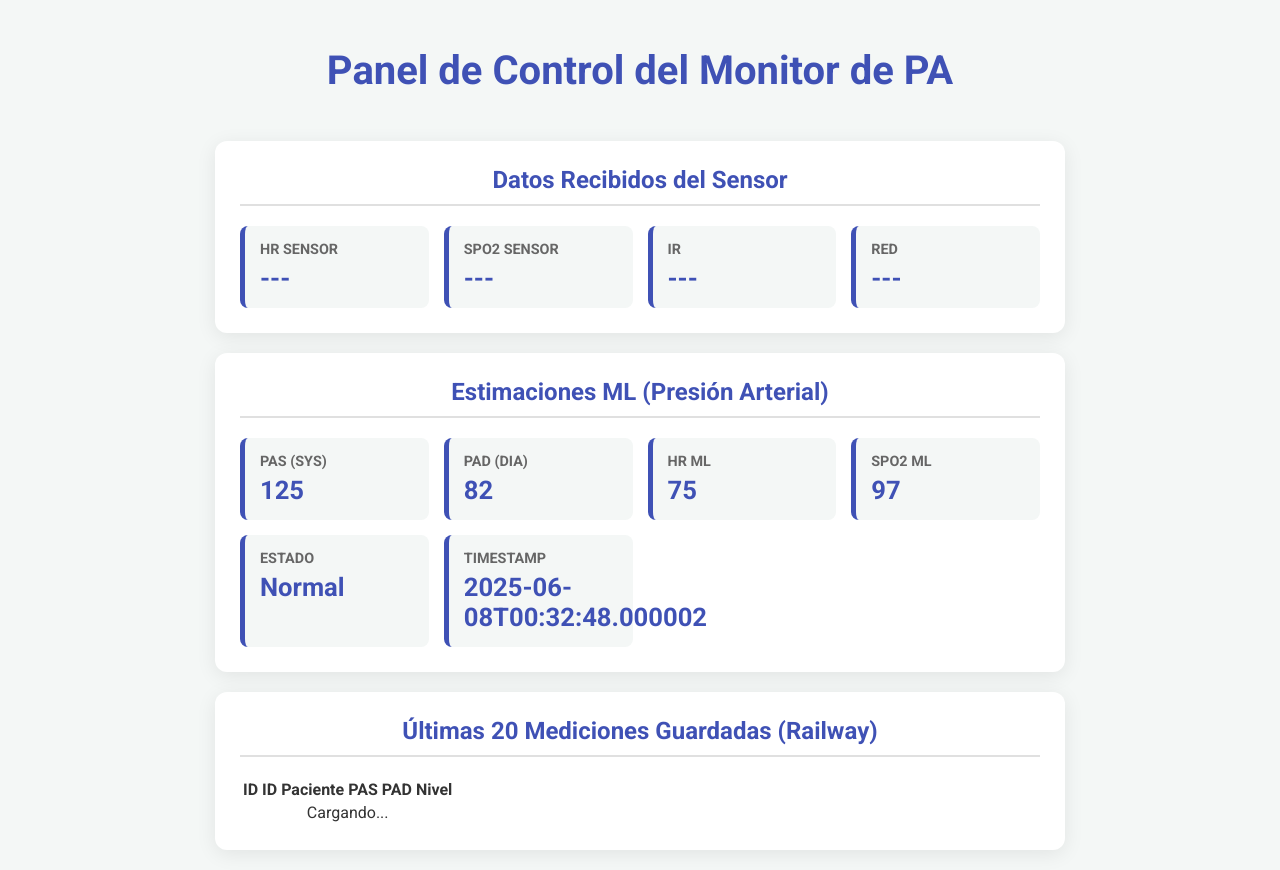
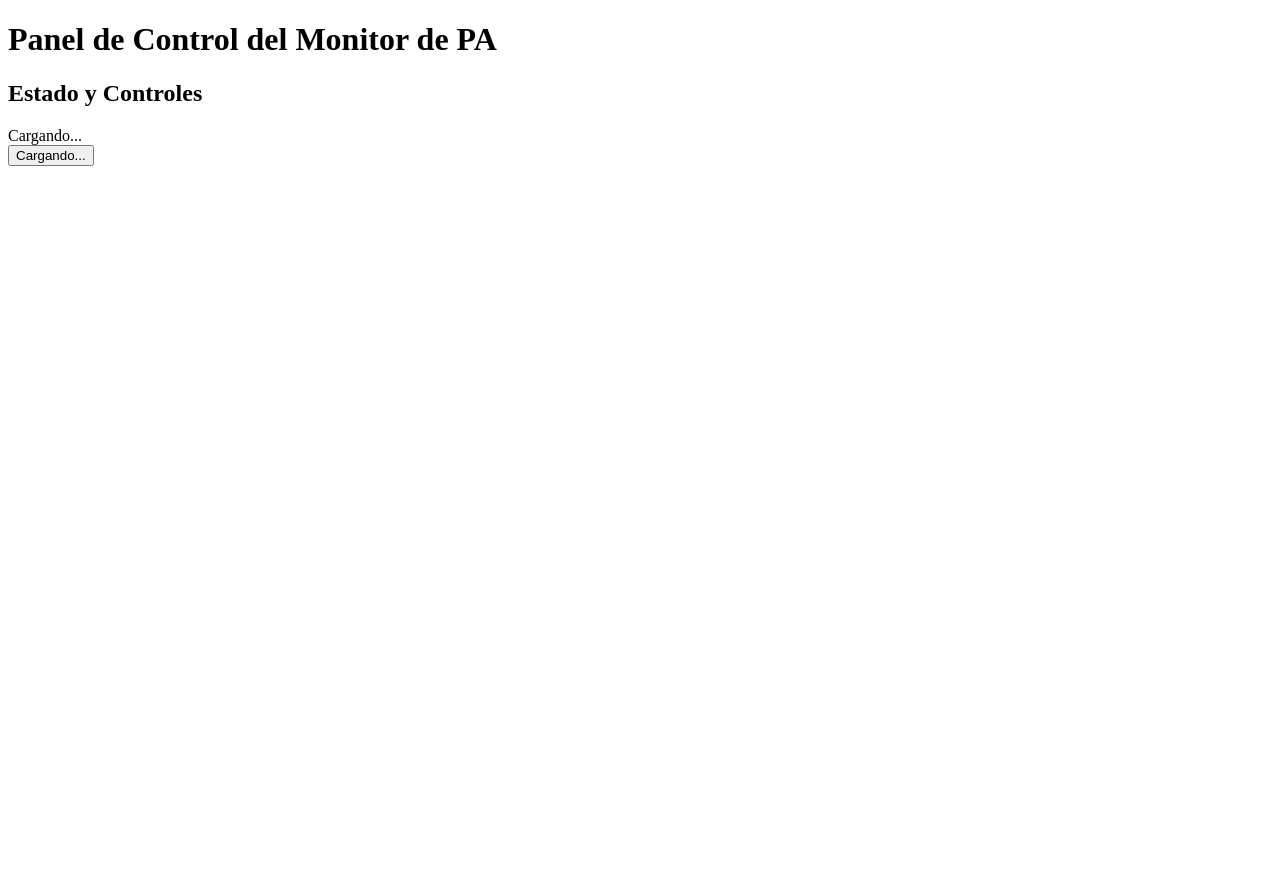
Before and after one commit to IsaacVera30/Prueba, a Flask app: template templates/index.html in a window 1280 px wide. After the commit the page ends 166 px from the top, so only its background shows below. Run offline with Flask 3, Linux system fonts and the light colour scheme; the template is opened without the code that fills it, so the values that code supplies are empty.

Commit message:
index.html

```diff
--- a/templates/index.html
+++ b/templates/index.html
@@ -5,153 +5,63 @@
     <meta name="viewport" content="width=device-width, initial-scale=1.0">
     <title>Panel de Control - Monitor de PA</title>
     <style>
-        @import url('https://fonts.googleapis.com/css2?family=Roboto:wght@400;500;700&display=swap');
-
-        :root {
-            --primary-color: #3f51b5;
-            --secondary-color: #f50057;
-            --success-color: #4CAF50;
-            --warning-color: #ff9800;
-            --light-bg: #f4f7f6;
-            --card-bg: #ffffff;
-            --text-color: #333;
-            --text-light: #666;
-            --border-color: #e0e0e0;
-            --shadow: 0 4px 20px rgba(0, 0, 0, 0.08);
-        }
-
-        body {
-            font-family: 'Roboto', sans-serif;
-            margin: 0;
-            padding: 20px;
-            background-color: var(--light-bg);
-            color: var(--text-color);
-            display: flex;
-            flex-direction: column;
-            align-items: center;
-            gap: 20px;
-        }
-
-        .main-title {
-            font-size: 2.5em;
+        /* estilos existentes */
+        .registro-contador {
+            font-size: 1.2em;
+            font-weight: bold;
             color: var(--primary-color);
-            font-weight: 700;
-        }
-
-        .container {
-            background-color: var(--card-bg);
-            padding: 25px;
-            border-radius: 12px;
-            box-shadow: var(--shadow);
-            width: 95%;
-            max-width: 800px;
-            text-align: center;
-        }
-
-        h2 {
-            font-size: 1.5em;
-            color: var(--primary-color);
-            margin-top: 0;
-            padding-bottom: 10px;
-            border-bottom: 2px solid var(--border-color);
-        }
-
-        .data-grid {
-            display: grid;
-            grid-template-columns: repeat(auto-fit, minmax(150px, 1fr));
-            gap: 15px;
-            text-align: left;
-            margin-top: 20px;
-        }
-
-        .data-item {
-            background: var(--light-bg);
-            padding: 15px;
-            border-radius: 8px;
-            border-left: 5px solid var(--primary-color);
-        }
-
-        .data-item strong {
-            display: block;
-            color: var(--text-light);
-            margin-bottom: 5px;
-            font-size: 0.9em;
-            text-transform: uppercase;
-        }
-
-        .data-item span {
-            font-size: 1.6em;
-            font-weight: 700;
-            color: var(--primary-color);
+            margin: 10px auto 0;
         }
     </style>
 </head>
 <body>
-
     <h1 class="main-title">Panel de Control del Monitor de PA</h1>
 
     <div class="container">
-        <h2>Datos Recibidos del Sensor</h2>
-        <div class="data-grid">
-            <div class="data-item"><strong>HR SENSOR</strong><span id="hrSensorVal">---</span></div>
-            <div class="data-item"><strong>SpO2 SENSOR</strong><span id="spo2SensorVal">---</span></div>
-            <div class="data-item"><strong>IR</strong><span id="irVal">---</span></div>
-            <div class="data-item"><strong>RED</strong><span id="redVal">---</span></div>
+        <h2>Estado y Controles</h2>
+        <div id="auth-status-display" class="status-display">Cargando...</div>
+        <button id="toggleAuthButton">Cargando...</button>
+        <p id="message-area" class="message-area"></p>
+
+        <div class="training-controls" id="training-capture-section" style="display: none;">
+             <h2>Captura para Muestra de Entrenamiento ML</h2>
+             <div id="captura-status-display" class="status-display">Captura Inactiva</div>
+             <button id="toggleTrainingCaptureButton">Iniciar Captura</button>
+             <div class="form-group">
+                <div>
+                    <label for="pasRef">PAS Ref:</label>
+                    <input type="number" id="pasRef" placeholder="120">
+                </div>
+                <div>
+                    <label for="padRef">PAD Ref:</label>
+                    <input type="number" id="padRef" placeholder="80">
+                </div>
+                <div>
+                    <label for="hrRef">Pulso Ref:</label>
+                    <input type="number" id="hrRef" placeholder="75">
+                </div>
+             </div>
+             <button id="saveTrainingSampleButton" disabled>Guardar Muestra de Entrenamiento</button>
+             <p class="registro-contador">Muestras registradas: <span id="registroCount">0 / 15</span></p>
+             <p style="font-size: 0.9em; color: var(--text-light);"><strong>Instrucciones:</strong> 1. Inicie la captura. 2. Tome la medición. 3. Detenga la captura. 4. Ingrese los 3 valores de referencia. 5. Guarde.</p>
         </div>
     </div>
 
-    <div class="container">
-        <h2>Estimaciones ML (Presión Arterial)</h2>
-        <div class="data-grid">
-            <div class="data-item"><strong>PAS (SYS)</strong><span id="sysVal">---</span></div>
-            <div class="data-item"><strong>PAD (DIA)</strong><span id="diaVal">---</span></div>
-            <div class="data-item"><strong>HR ML</strong><span id="hrMlVal">---</span></div>
-            <div class="data-item"><strong>SpO2 ML</strong><span id="spo2Val">---</span></div>
-            <div class="data-item"><strong>Estado</strong><span id="nivelVal">---</span></div>
-            <div class="data-item"><strong>Timestamp</strong><span id="timestampVal">---</span></div>
-        </div>
-    </div>
-
-    <div class="container">
-        <h2>Últimas 20 Mediciones Guardadas (Railway)</h2>
-        <table id="medicionesTable">
-            <thead>
-                <tr>
-                    <th>ID</th>
-                    <th>ID Paciente</th>
-                    <th>PAS</th>
-                    <th>PAD</th>
-                    <th>Nivel</th>
-                </tr>
-            </thead>
-            <tbody>
-                <tr><td colspan="5" style="text-align:center;">Cargando...</td></tr>
-            </tbody>
-        </table>
-    </div>
+    <!-- resto del HTML sin cambios -->
 
     <script>
-        function actualizarPanel() {
-            fetch('/api/ultima_estimacion')
-                .then(r => r.json())
+        // Agrega esta función al final del script de DOMContentLoaded
+        function actualizarContadorRegistro() {
+            fetch('/api/contador_captura')
+                .then(res => res.json())
                 .then(data => {
-                    document.getElementById('hrSensorVal').textContent = data.hr_sensor || '---';
-                    document.getElementById('spo2SensorVal').textContent = data.spo2_sensor || '---';
-                    document.getElementById('irVal').textContent = data.ir || '---';
-                    document.getElementById('redVal').textContent = data.red || '---';
-
-                    document.getElementById('sysVal').textContent = data.sys || '---';
-                    document.getElementById('diaVal').textContent = data.dia || '---';
-                    document.getElementById('hrMlVal').textContent = data.hr || '---';
-                    document.getElementById('spo2Val').textContent = data.spo2 || '---';
-                    document.getElementById('nivelVal').textContent = data.nivel || '---';
-                    document.getElementById('timestampVal').textContent = data.timestamp || '---';
-                });
+                    const span = document.getElementById('registroCount');
+                    span.textContent = `${data.count || 0} / 15`;
+                })
+                .catch(err => console.warn('No se pudo actualizar contador', err));
         }
 
-        setInterval(actualizarPanel, 5000);
-        actualizarPanel();
+        setInterval(actualizarContadorRegistro, 2000);
     </script>
-
 </body>
 </html>
```
